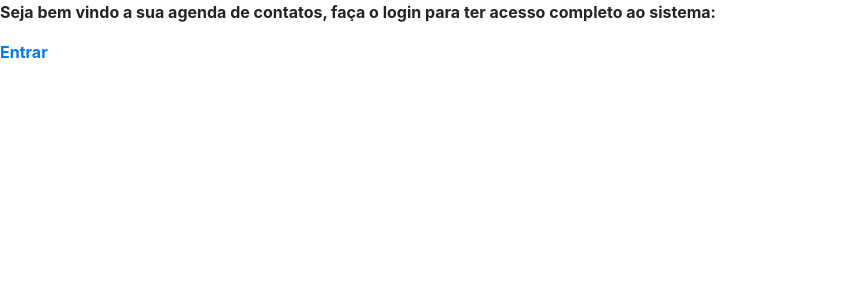
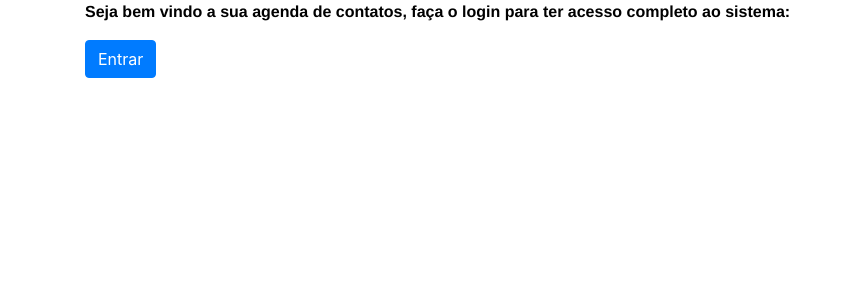
Before and after one commit to CarolPatricio/Agenda, a Django app: page / in a window 1280 px wide. Shown: the part 71-371 px from the top of the page, without its empty margins (0-852 px from the left). Run offline with Django 3.2, Linux system fonts and the light colour scheme; some libraries are stand-ins or nearby versions.

Commit message:
Alterações na index.html

```diff
--- a/Projeto/agenda/static/agenda/css/master.css
+++ b/Projeto/agenda/static/agenda/css/master.css
@@ -0,0 +1,16 @@
+.bem-vindo{
+    color: black;
+    font-family: 'Franklin Gothic Medium', 'Arial Narrow', Arial, sans-serif;
+}
+
+.entrar{
+    color: white;
+}
+
+.botao-entrar{
+
+}
+
+.container{
+
+}
--- a/Projeto/agenda/templates/agenda/index.html
+++ b/Projeto/agenda/templates/agenda/index.html
@@ -40,7 +40,9 @@
   </div>
 </div>
 {% else %}
-<p>Seja bem vindo a sua agenda de contatos, faça o login para ter acesso completo ao sistema:</p>
-<a href="{% url 'login' %}"> Entrar</a>
+<div class="container">
+<p class="bem-vindo">Seja bem vindo a sua agenda de contatos, faça o login para ter acesso completo ao sistema:</p>
+<button type="button" class="btn btn-primary botao-entrar" href="{% url 'login' %}" ><a class="entrar" href="{% url 'login' %}"> Entrar</a></button>
+</div>
 {% endif %}
 {% endblock %}
```
Also changed, not shown: Projeto/agenda/static/agenda/css/login.css (+3 -4 lines), Projeto/db.sqlite3.
